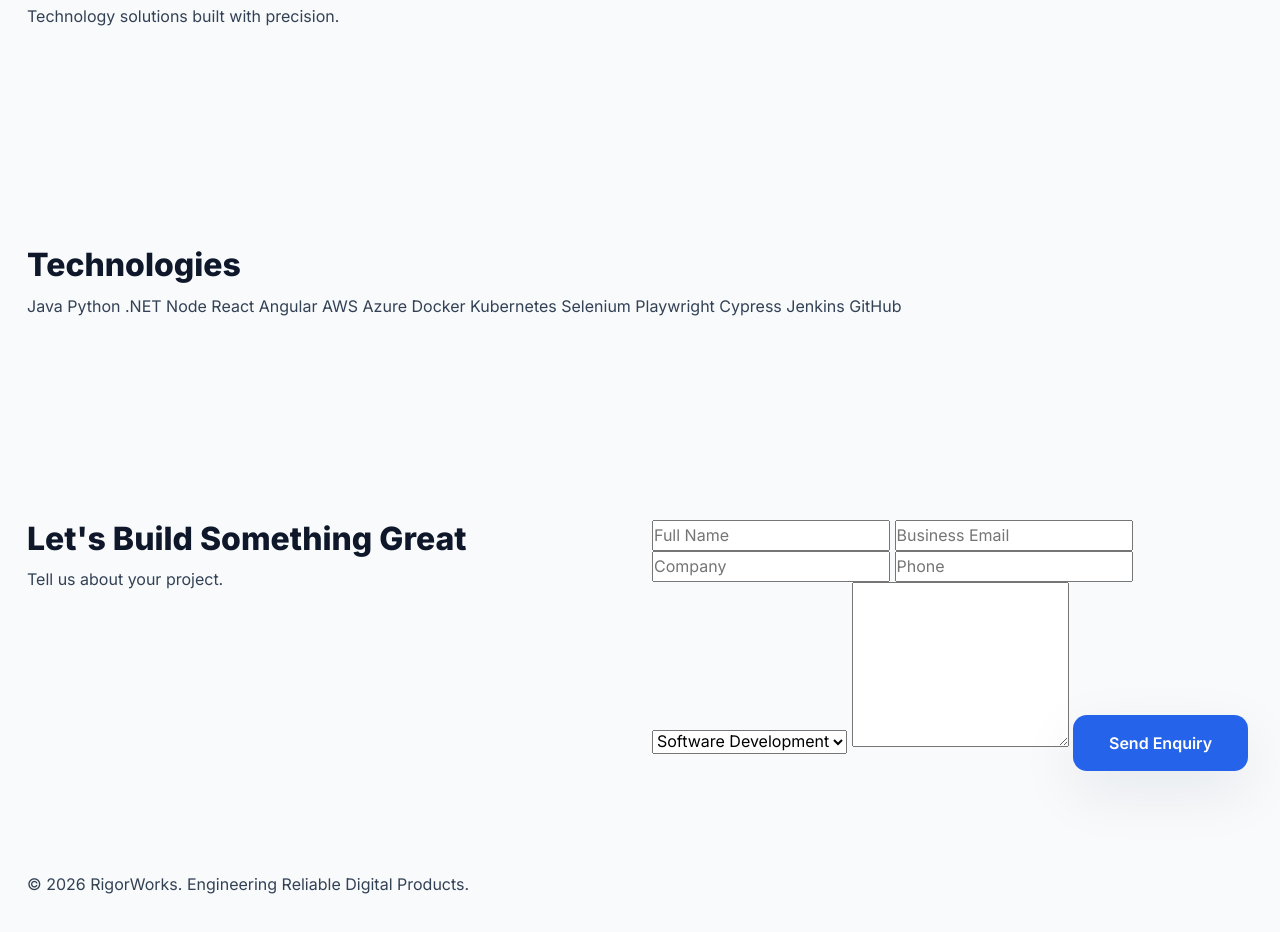
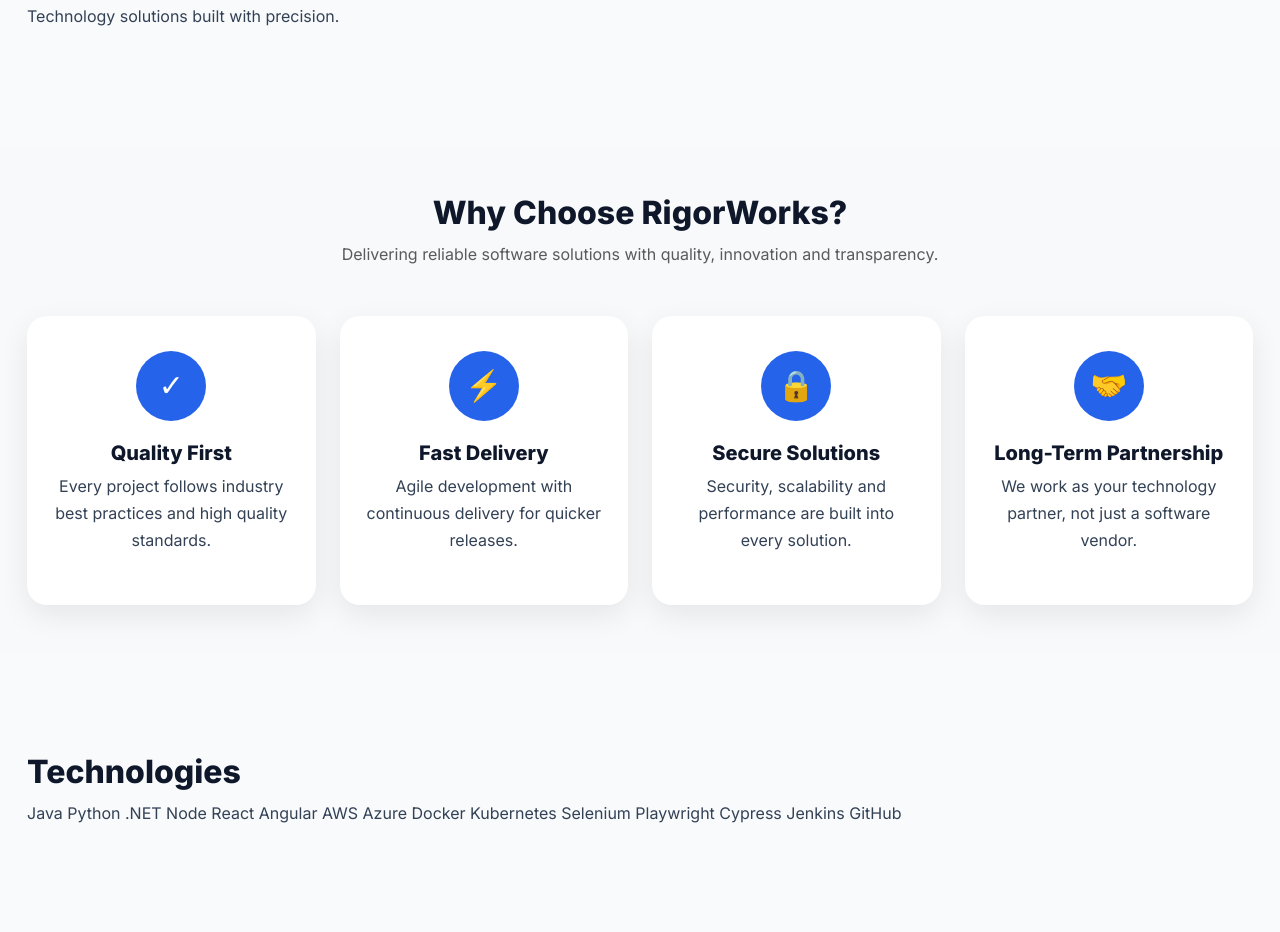
Before and after one commit to NeerajNegi11/rigorcraft-website, a website: page index.html in a window 1280 px wide. Shown: the part 1013-1945 px from the top of the page. Drawn offline with nearby package versions, Linux system fonts and the light colour scheme.

Commit message:
Improve homepage layout and add Why Choose Us section

```diff
--- a/assets/css/style.css
+++ b/assets/css/style.css
@@ -161,3 +161,30 @@
 border-radius:50px;
 
 }
+/* Why Choose Us */
+
+.feature-card{
+    background:#fff;
+    border-radius:20px;
+    padding:35px 25px;
+    box-shadow:0 10px 30px rgba(0,0,0,.08);
+    transition:.3s;
+    height:100%;
+}
+
+.feature-card:hover{
+    transform:translateY(-8px);
+}
+
+.icon-circle{
+    width:70px;
+    height:70px;
+    background:#2563EB;
+    color:#fff;
+    border-radius:50%;
+    display:flex;
+    align-items:center;
+    justify-content:center;
+    font-size:30px;
+    margin:0 auto 20px;
+}
--- a/index.html
+++ b/index.html
@@ -215,6 +215,55 @@
 
 </section>
 
+
+<!----------------- Why Choose Us -------------------->
+<section id="why-us" class="py-5 bg-light">
+    <div class="container">
+        <div class="text-center mb-5">
+            <h2>Why Choose RigorWorks?</h2>
+            <p class="text-muted">
+                Delivering reliable software solutions with quality, innovation and transparency.
+            </p>
+        </div>
+
+        <div class="row g-4">
+
+            <div class="col-md-6 col-lg-3">
+                <div class="feature-card text-center">
+                    <div class="icon-circle">✓</div>
+                    <h5>Quality First</h5>
+                    <p>Every project follows industry best practices and high quality standards.</p>
+                </div>
+            </div>
+
+            <div class="col-md-6 col-lg-3">
+                <div class="feature-card text-center">
+                    <div class="icon-circle">⚡</div>
+                    <h5>Fast Delivery</h5>
+                    <p>Agile development with continuous delivery for quicker releases.</p>
+                </div>
+            </div>
+
+            <div class="col-md-6 col-lg-3">
+                <div class="feature-card text-center">
+                    <div class="icon-circle">🔒</div>
+                    <h5>Secure Solutions</h5>
+                    <p>Security, scalability and performance are built into every solution.</p>
+                </div>
+            </div>
+
+            <div class="col-md-6 col-lg-3">
+                <div class="feature-card text-center">
+                    <div class="icon-circle">🤝</div>
+                    <h5>Long-Term Partnership</h5>
+                    <p>We work as your technology partner, not just a software vendor.</p>
+                </div>
+            </div>
+
+        </div>
+    </div>
+</section>
+
 <!-- ================= TECHNOLOGIES ================= -->
 
 <section>
```
